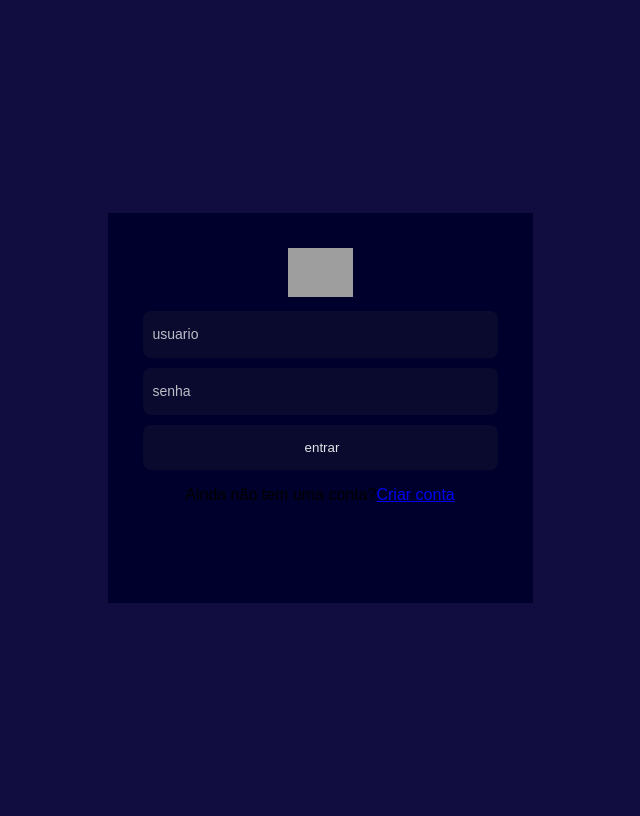
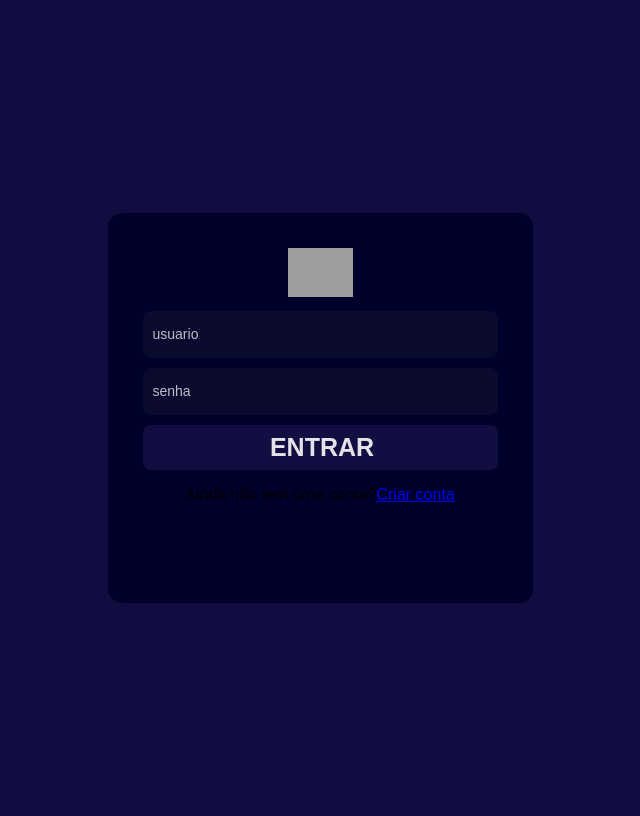
Before and after one commit to giacomettisss/SalvaAi, a Flask app: page /login in a window 1280 px wide. Shown: the whole page, without its empty margins (320-960 px from the left). Run offline with Flask 3, Linux system fonts and the light colour scheme; grey boxes are pictures that could not be loaded.

Commit message:
Update login_style.css

```diff
--- a/app/static/css/login_style.css
+++ b/app/static/css/login_style.css
@@ -15,6 +15,7 @@ body {
     flex-direction: column;
     align-items: center;
     background-color: rgb(0, 0, 44);
+    border-radius: 14px;
     width: 355px;
     height: 320px;
     padding: 35px;
@@ -45,3 +46,11 @@ input::placeholder {
     color: rgba(255, 255, 255, 0.733);
     font-size: 14px;
 }
+
+form [type="submit"]{
+    display: block;
+    background-color: rgba(29, 22, 78, 0.656);
+    font-size: 25px;
+    text-transform: uppercase;
+    font-weight: bold;
+}
```
